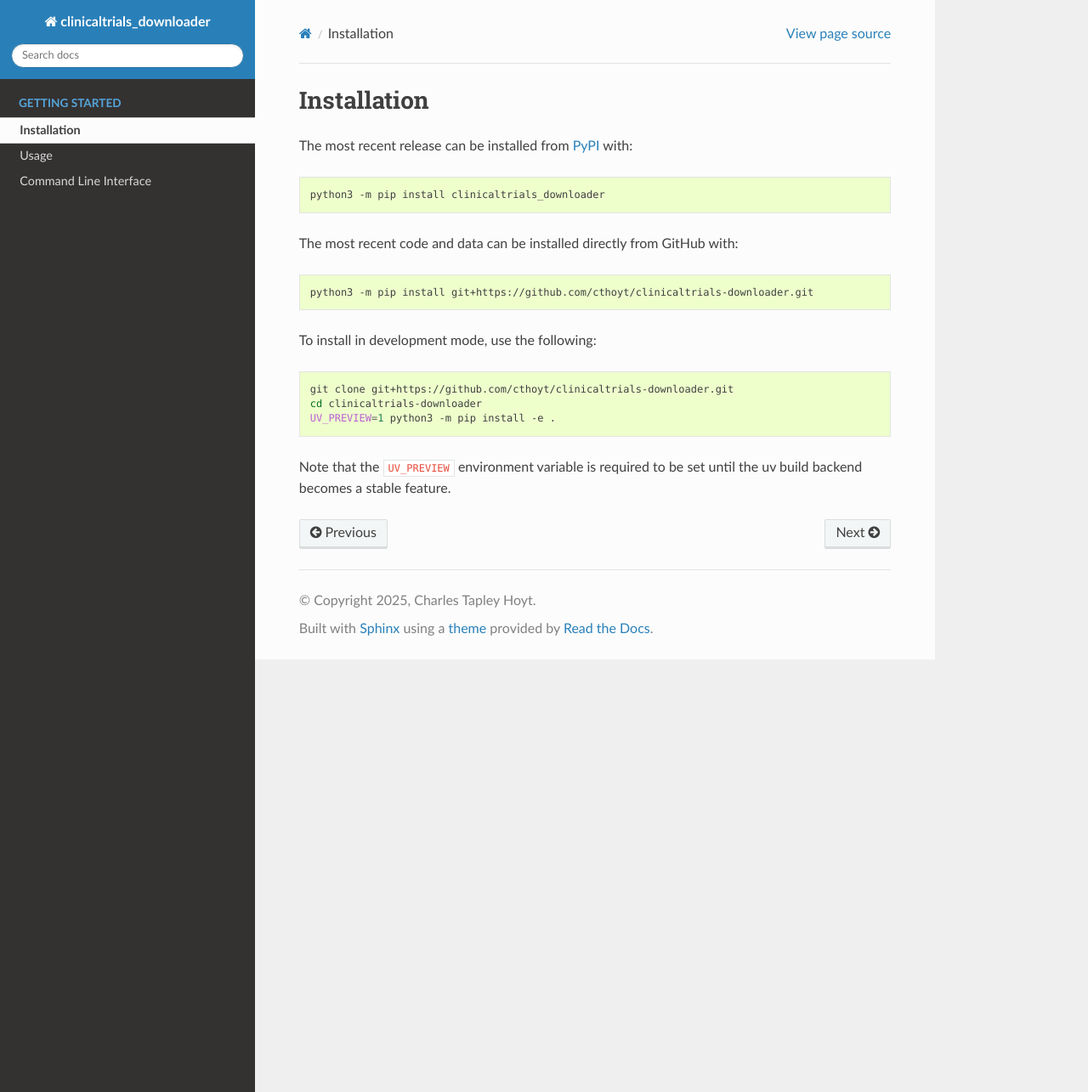
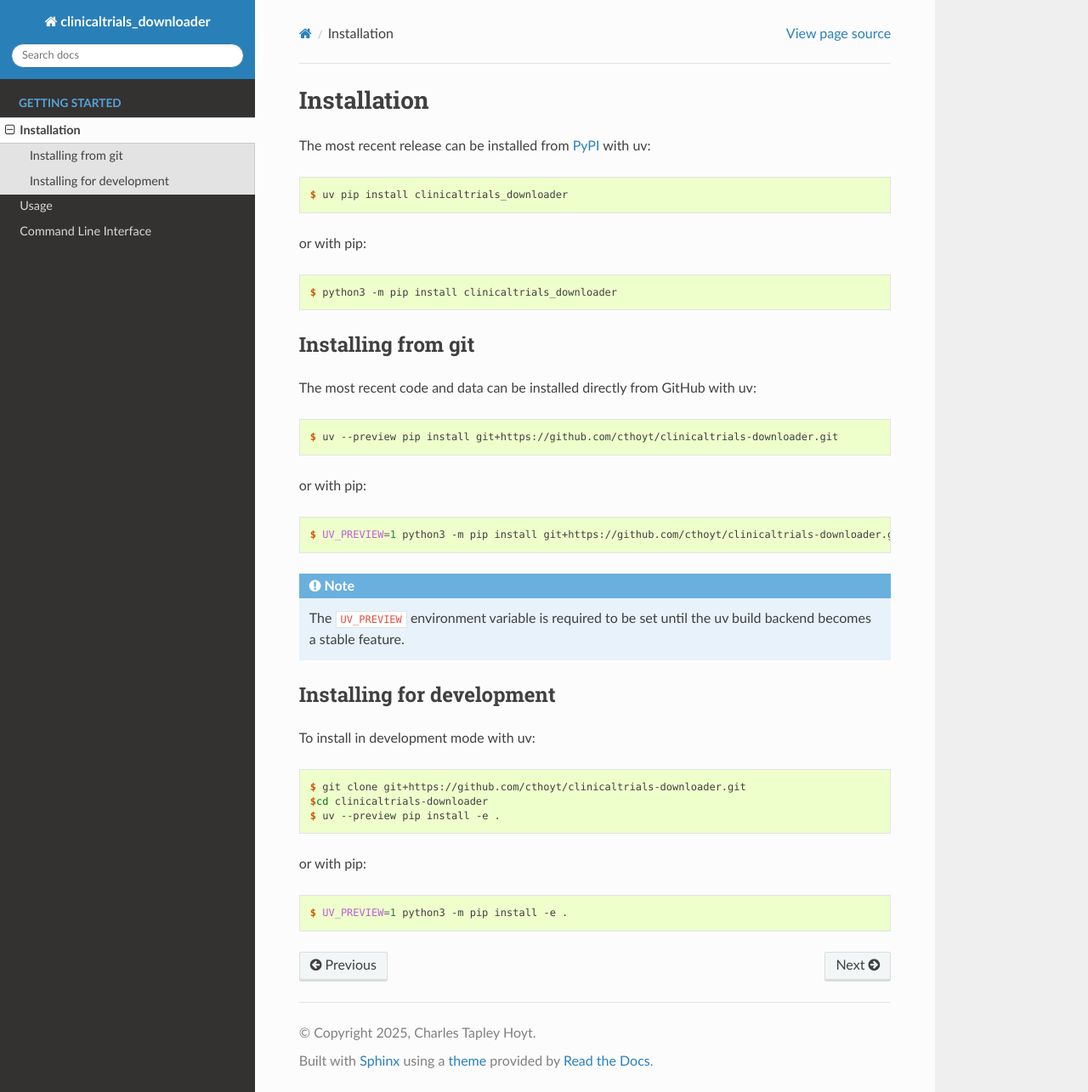
Before and after one commit to cthoyt/clinicaltrials-downloader, a Sphinx documentation site: the page built from docs/source/installation.rst, in a window 1280 px wide and 1285 px high. Shown: the whole window at 85% size. Built offline with Sphinx 7.4.7 and the Read the Docs theme 3.1.0, drawn with Linux system fonts in a browser that asks for light colours.

```diff
--- a/docs/source/installation.rst
+++ b/docs/source/installation.rst
@@ -1,25 +1,49 @@
 Installation
 ============
 The most recent release can be installed from
-`PyPI <https://pypi.org/project/clinicaltrials_downloader>`_ with:
+`PyPI <https://pypi.org/project/clinicaltrials_downloader>`_ with uv:
 
-.. code-block:: shell
+.. code-block:: console
 
-    python3 -m pip install clinicaltrials_downloader
+    $ uv pip install clinicaltrials_downloader
 
-The most recent code and data can be installed directly from GitHub with:
+or with pip:
 
-.. code-block:: shell
+.. code-block:: console
 
-    python3 -m pip install git+https://github.com/cthoyt/clinicaltrials-downloader.git
+    $ python3 -m pip install clinicaltrials_downloader
 
-To install in development mode, use the following:
+Installing from git
+-------------------
+The most recent code and data can be installed directly from GitHub with uv:
 
-.. code-block:: shell
+.. code-block:: console
 
-    git clone git+https://github.com/cthoyt/clinicaltrials-downloader.git
-    cd clinicaltrials-downloader
-    UV_PREVIEW=1 python3 -m pip install -e .
+    $ uv --preview pip install git+https://github.com/cthoyt/clinicaltrials-downloader.git
 
-Note that the ``UV_PREVIEW`` environment variable is required to be
-set until the uv build backend becomes a stable feature.
+or with pip:
+
+.. code-block:: console
+
+    $ UV_PREVIEW=1 python3 -m pip install git+https://github.com/cthoyt/clinicaltrials-downloader.git
+
+.. note::
+
+    The ``UV_PREVIEW`` environment variable is required to be
+    set until the uv build backend becomes a stable feature.
+
+Installing for development
+--------------------------
+To install in development mode with uv:
+
+.. code-block:: console
+
+    $ git clone git+https://github.com/cthoyt/clinicaltrials-downloader.git
+    $cd clinicaltrials-downloader
+    $ uv --preview pip install -e .
+
+or with pip:
+
+.. code-block:: console
+
+    $ UV_PREVIEW=1 python3 -m pip install -e .
```
Also changed, not shown: README.md (+11 -9 lines), .cruft.json, 1 other file.
